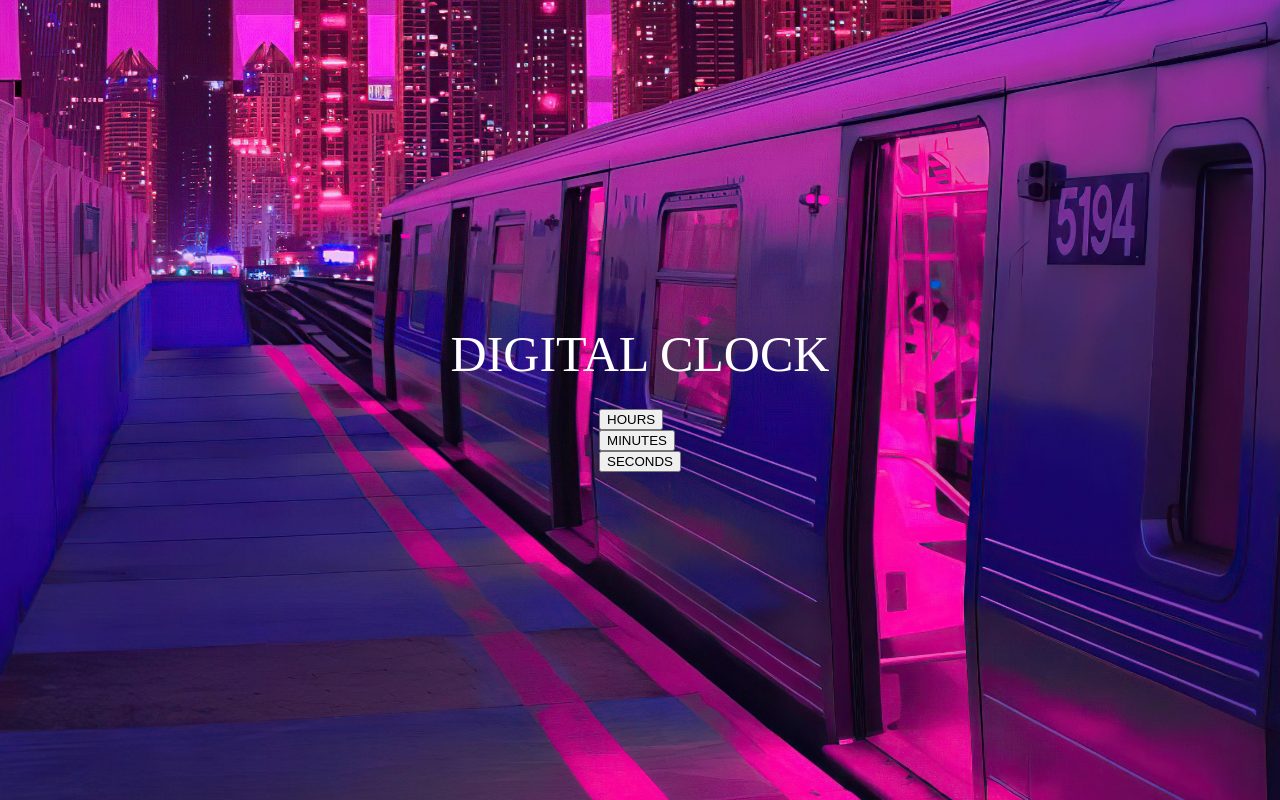
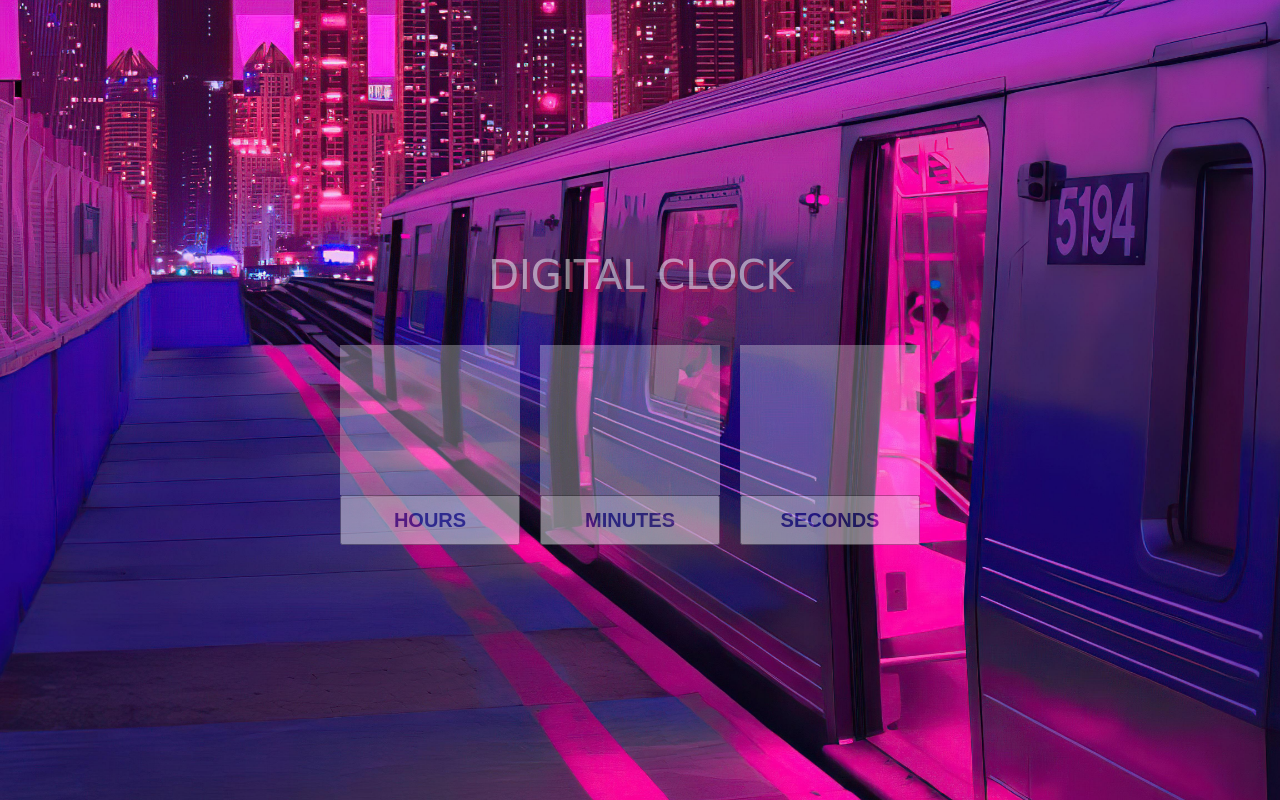
Before and after one commit to gogolashvili/DIGITAL-CLOCK2, a plain HTML site: page index.html in a window 1280 px wide. Drawn offline with Linux system fonts and the light colour scheme; a web font is replaced by a local one.

Commit message:
add styles

```diff
--- a/index.html
+++ b/index.html
@@ -7,7 +7,7 @@
     <link rel="stylesheet" href="./reset.css" />
     <link rel="stylesheet" href="./style.css" />
     <link
-      href="https://fonts.googleapis.com/css2?family=Secular+One&display=swap"
+      href="https://fonts.googleapis.com/css2?family=Gajraj+One&display=swap"
       rel="stylesheet"
     />
     <title>Document</title>
--- a/style.css
+++ b/style.css
@@ -9,9 +9,43 @@
   flex-direction: column;
   align-content: center;
   align-items: center;
-  gap: 30px;
+  gap: 50px;
 }
 h1 {
-  font-size: 50px;
+  font-size: 40px;
   color: white;
+  font-family: "Gajraj One", cursive;
+  text-shadow: 3px 3px #bf2654;
+  opacity: 0.5;
 }
+.hours {
+  width: 180px;
+  height: 150px;
+  background-color: white;
+  opacity: 0.3;
+}
+.minutes {
+  width: 180px;
+  height: 150px;
+  background-color: white;
+  opacity: 0.3;
+}
+.seconds {
+  width: 180px;
+  height: 150px;
+  background-color: white;
+  opacity: 0.3;
+}
+section {
+  display: flex;
+  justify-content: center;
+  gap: 20px;
+}
+button {
+  width: 180px;
+  height: 50px;
+  font-weight: 900;
+  font-size: 20px;
+  opacity: 0.5;
+  color: rgb(43, 43, 159);
+}
```
